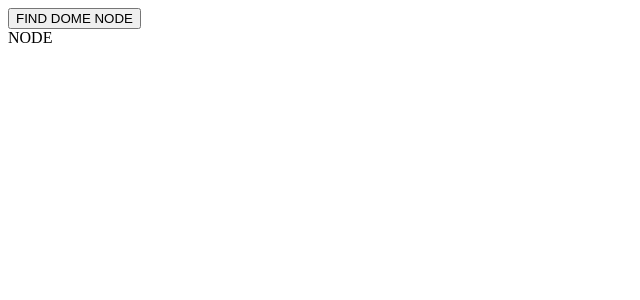
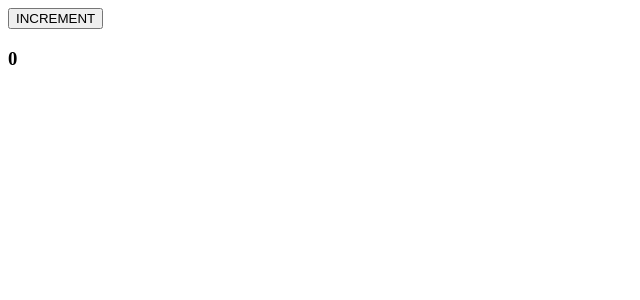
Before and after one commit to CodeByKwakes/reactApp, a React app: page / in a window 1280 px wide. Shown: the top 300 px of the page, without its empty margins (0-640 px from the left). Built offline with nearby package versions, Linux system fonts and the light colour scheme.

Commit message:
Component Life Cycle

```diff
--- a/App.js
+++ b/App.js
@@ -1,22 +1,65 @@
 import React from 'react';
-import ReactDOM from 'react-dom';
 
 class App extends React.Component {
-  constructor() {
-    super();
-    this.findDomNodeHandler = this.findDomNodeHandler.bind(this);
+
+  constructor(props) {
+    super(props);
+
+    this.state = {
+      data: 0
+    }
+
+    this.setNewNumber = this.setNewNumber.bind(this)
   };
 
-  findDomNodeHandler() {
-    var myDiv = document.getElementById('myDiv');
-    ReactDOM.findDOMNode(myDiv).style.color = 'green';
+  setNewNumber() {
+    this.setState({ data: this.state.data + 1 })
   }
 
   render() {
     return (
       <div>
-        <button onClick = {this.findDomNodeHandler}>FIND DOME NODE</button>
-        <div id = "myDiv">NODE</div>
+        <button onClick = {this.setNewNumber}>INCREMENT</button>
+        <Content myNumber = {this.state.data}></Content>
+      </div>
+    );
+  }
+}
+
+class Content extends React.Component {
+
+  componentWillMount() {
+    console.log('Component WILL MOUNT!')
+  }
+
+  componentDidMount() {
+    console.log('Component DID MOUNT!')
+  }
+
+  componentWillReceiveProps(newProps) {
+    console.log('Component WILL RECIEVE PROPS!')
+  }
+
+  shouldComponentUpdate(newProps, newState) {
+    return true;
+  }
+
+  componentWillUpdate(nextProps, nextState) {
+    console.log('Component WILL UPDATE!');
+  }
+
+  componentDidUpdate(prevProps, prevState) {
+    console.log('Component DID UPDATE!')
+  }
+
+  componentWillUnmount() {
+    console.log('Component WILL UNMOUNT!')
+  }
+
+  render() {
+    return (
+      <div>
+        <h3>{this.props.myNumber}</h3>
       </div>
     );
   }
--- a/main.js
+++ b/main.js
@@ -3,3 +3,6 @@
 import App from './App';
 
 ReactDOM.render(<App/>, document.getElementById('app'));
+
+setTimeout(() => {
+   ReactDOM.unmountComponentAtNode(document.getElementById('app'));}, 10000);
```
